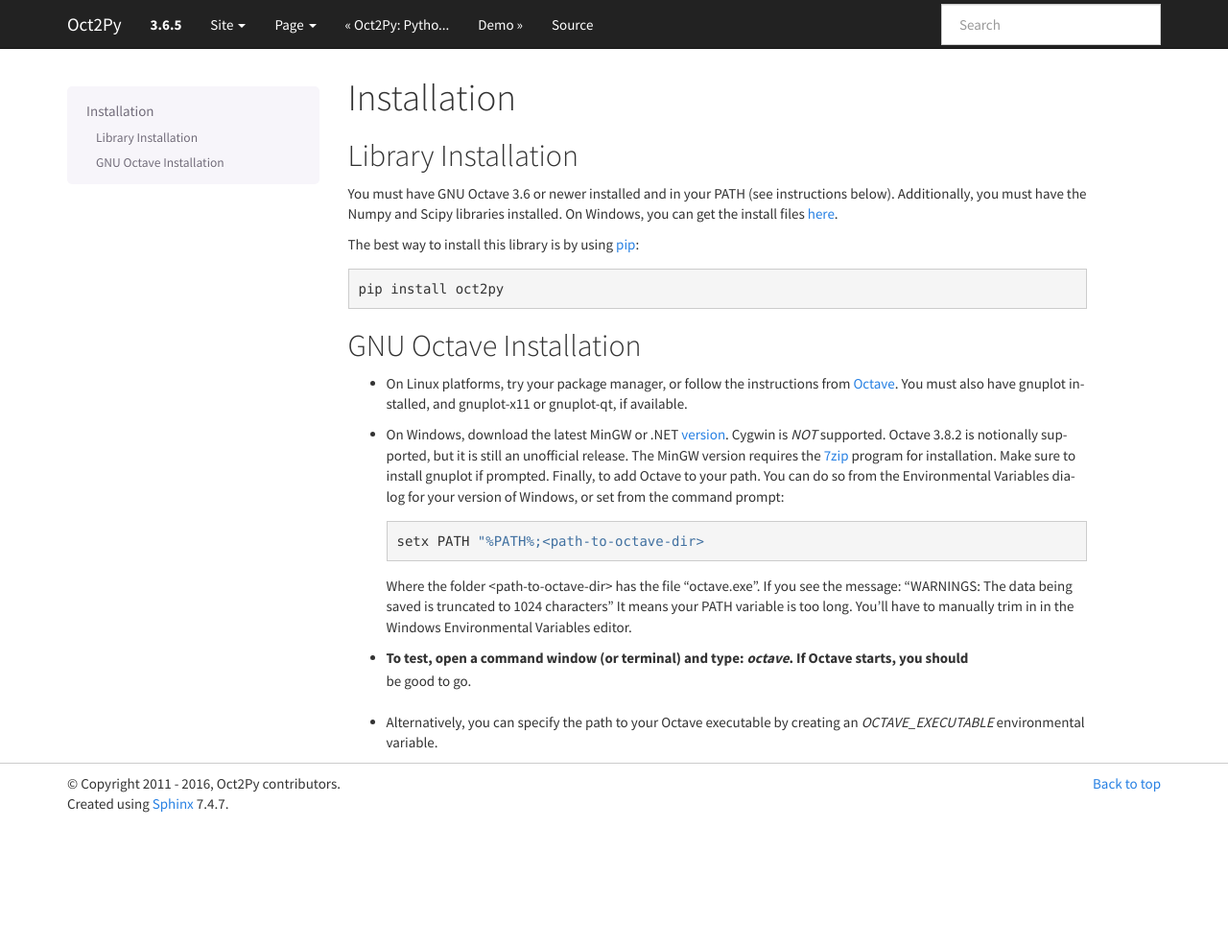
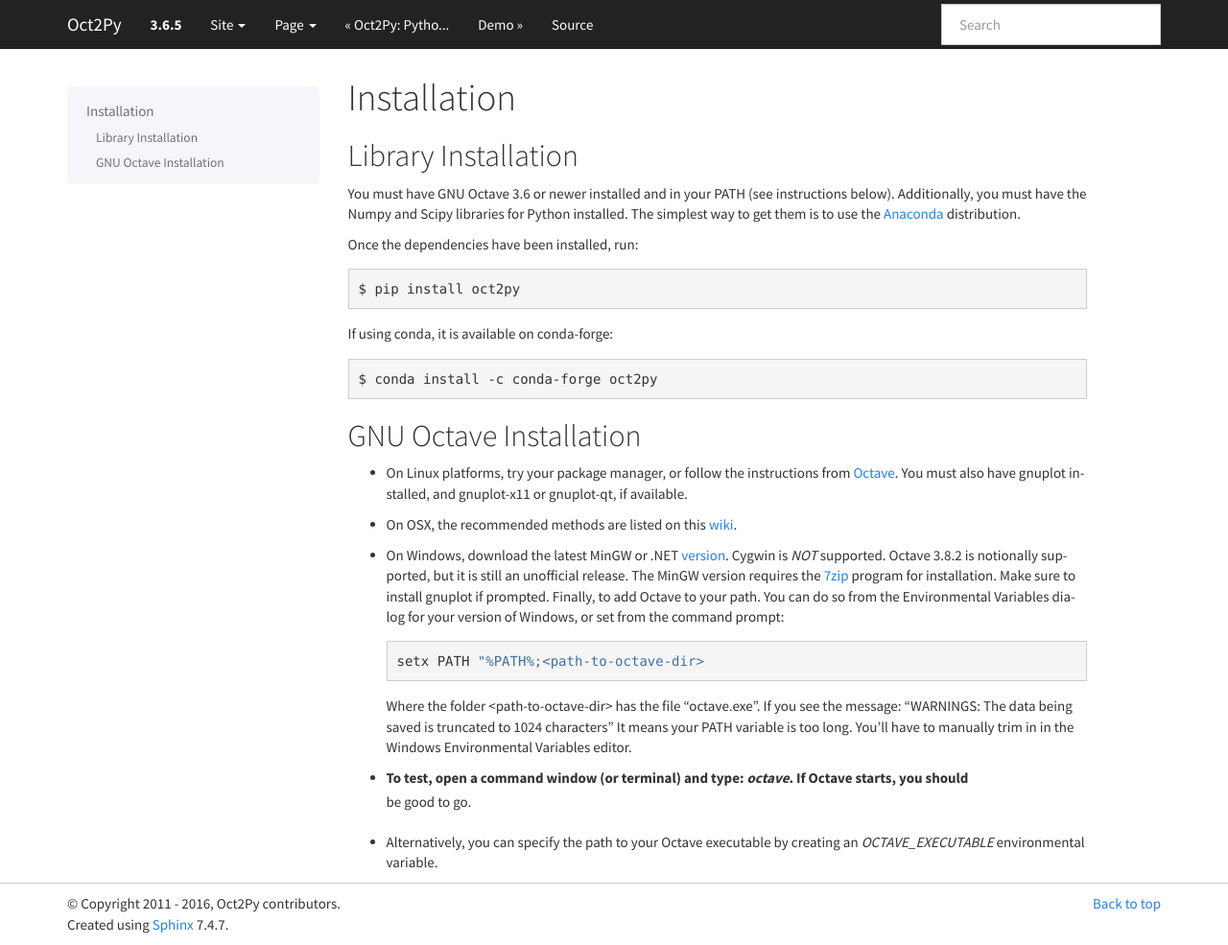
Before and after one commit to blink1073/oct2py, a Sphinx documentation site: the page built from docs/source/installation.rst, in a window 1280 px wide and 985 px high. Shown: the whole window at 96% size. Built offline with Sphinx 7.4.7, drawn with Linux system fonts in a browser that asks for light colours.

Commit message:
Update installation docs

```diff
--- a/docs/source/installation.rst
+++ b/docs/source/installation.rst
@@ -5,16 +5,21 @@
 --------------------
 You must have GNU Octave 3.6 or newer installed and in your PATH
 (see instructions below).
-Additionally, you must have the Numpy and Scipy libraries installed.  On Windows, you can get the install files here_.
+Additionally, you must have the Numpy and Scipy libraries for Python
+installed.
+The simplest way to get them is to use the Anaconda_ distribution.
 
-The best way to install this library is by using pip_::
+Once the dependencies have been installed, run:
 
-   pip install oct2py
+.. code-block:: bash
 
+    $ pip install oct2py
 
+If using conda, it is available on conda-forge:
 
-.. _here: http://scipy.org/Download
-.. _pip: http://www.pip-installer.org/en/latest/installing.html
+.. code-block:: bash
+
+   $ conda install -c conda-forge oct2py
 
 
 GNU Octave Installation
@@ -23,7 +28,7 @@
   instructions from Octave_.  You must also have gnuplot installed, and
   gnuplot-x11 or gnuplot-qt, if available.
 
-.. _Octave:  http://www.gnu.org/software/octave/doc/interpreter/Installation.html
+- On OSX, the recommended methods are listed on this wiki_.
 
 - On Windows, download the latest MinGW or .NET version_.  Cygwin
   is *NOT* supported.  Octave 3.8.2 is notionally supported, but it
@@ -44,5 +49,10 @@
 
 - Alternatively, you can specify the path to your Octave executable by creating an `OCTAVE_EXECUTABLE` environmental variable.
 
+
+.. _Anaconda: https://www.continuum.io/downloads
+.. _pip: http://www.pip-installer.org/en/latest/installing.html
+.. _Octave:  http://www.gnu.org/software/octave/doc/interpreter/Installation.html
+.. _wiki: http://wiki.octave.org/Octave_for_MacOS_X
 .. _version: http://sourceforge.net/projects/octave/files/Octave%20Windows%20binaries/
 .. _7zip: http://portableapps.com/apps/utilities/7-zip_portable
```
